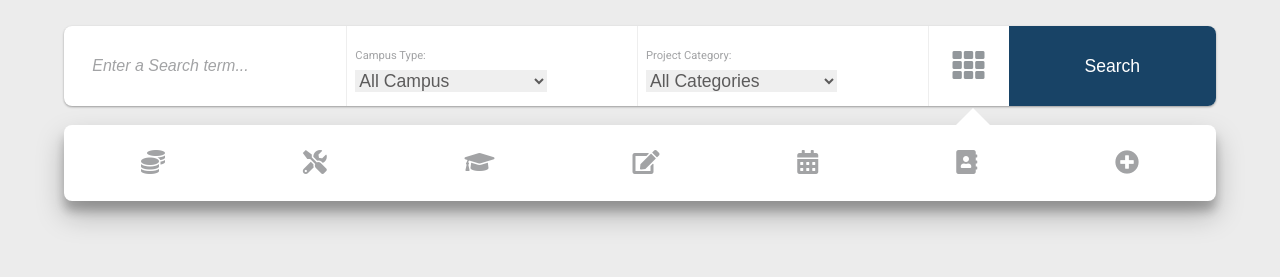
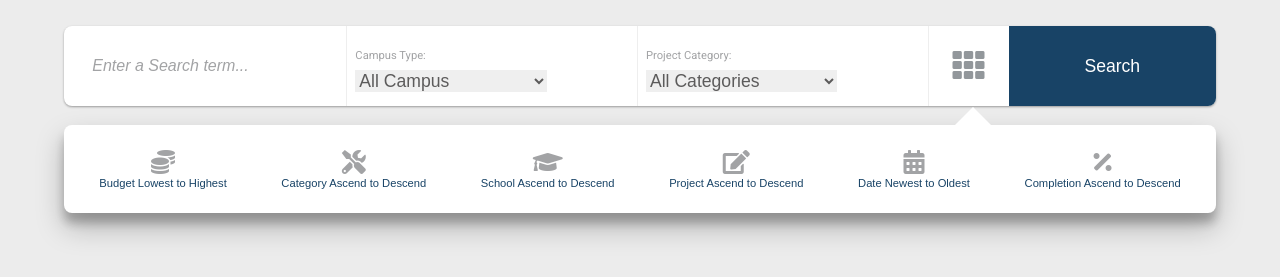
Before and after one commit to Brunno-DaSilva/bond-page, a website: page index.html in a window 1280 px wide. Both pictures are taken after a click on the button "More filter options". Shown: the part 123-400 px from the top of the page. Drawn offline with Linux system fonts and the light colour scheme.

Commit message:
Added icons and lable to more filters

```diff
--- a/CSS/styles.css
+++ b/CSS/styles.css
@@ -152,7 +152,7 @@ h1 {
   border-right: 20px solid transparent;
   border-bottom: 20px solid #ffffff;
   position: absolute;
-  top: -33%;
+  top: -30%;
   left: 76.5%;
   margin: 0.5rem;
   z-index: -1;
@@ -179,6 +179,23 @@ h1 {
   border: none;
   background-color: transparent;
   color: #a2a3a5;
+  font-size: 1.5rem;
+}
+
+.btn-filters p {
+  color: var(--FISD-dark-blue);
+  font-size: 0.7rem;
+}
+
+.btn-filters p:hover {
+  color: var(--FISD-light-blue);
+}
+
+.btn-filters:hover {
+  cursor: pointer;
+  border: none;
+  background-color: transparent;
+  color: var(--FISD-light-blue);
   font-size: 1.5rem;
 }
 
--- a/index.html
+++ b/index.html
@@ -69,24 +69,29 @@
         <div id="filtersToShow" class="more__info-btns">
           <button class="btn-filters">
             <i class="fas fa-coins"></i>
+            <p>Budget Lowest to Highest</p>
           </button>
           <button class="btn-filters">
             <i class="fas fa-tools"></i>
+            <p>Category Ascend to Descend</p>
+
           </button>
           <button class="btn-filters">
             <i class="fas fa-graduation-cap"></i>
+            <p>School Ascend to Descend</p>
+
           </button>
           <button class="btn-filters">
             <i class="fas fa-edit"></i>
+            <p>Project Ascend to Descend</p>
           </button>
           <button class="btn-filters">
             <i class="fas fa-calendar-alt"></i>
+            <p>Date Newest to Oldest</p>
           </button>
           <button class="btn-filters">
-            <i class="fas fa-address-book"></i>
-          </button>
-          <button class="btn-filters">
-            <i class="fas fa-plus-circle"></i>
+            <i class="fas fa-percentage"></i>
+            <p>Completion Ascend to Descend</p>
           </button>
         </div>
       </div>
```
